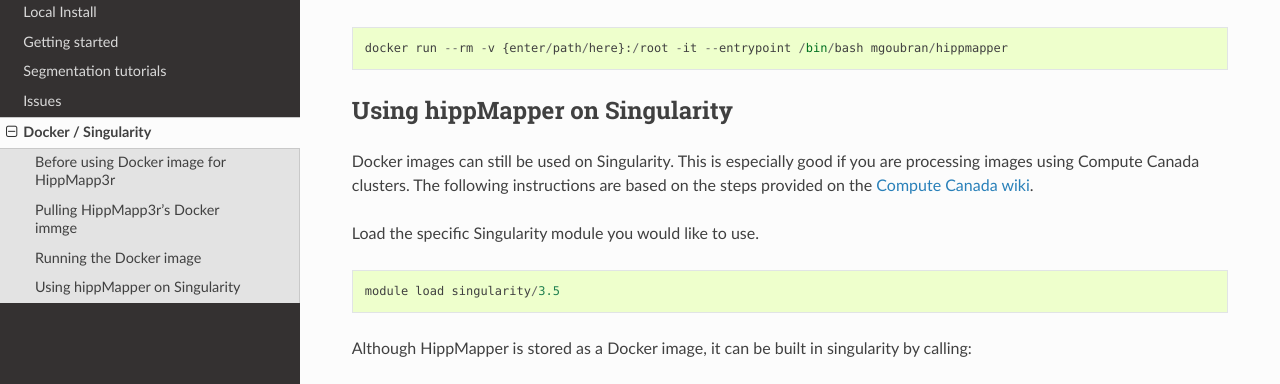
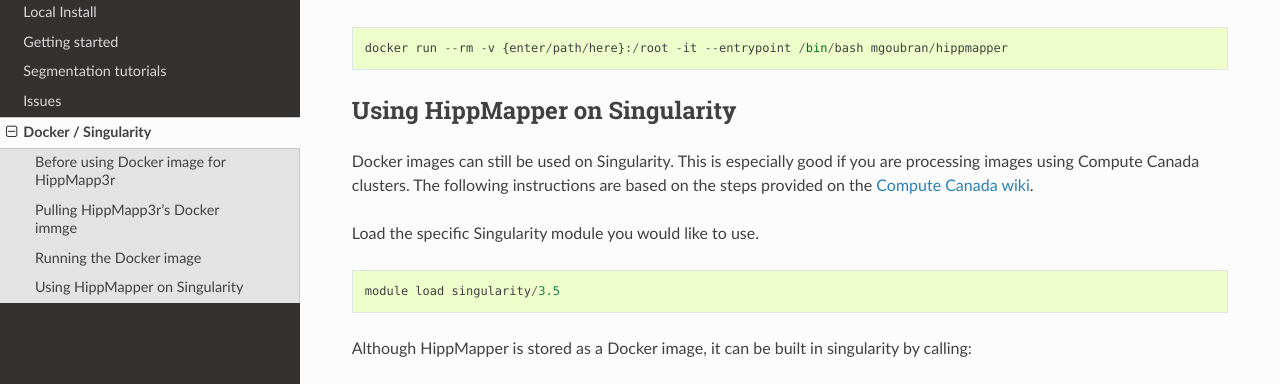
Before and after one commit to AICONSlab/HippMapp3r, a Sphinx documentation site: the page built from docs/docker.md, in a window 1280 px wide and 900 px high, scrolled down 952 px. Shown: the part 169-553 px from the top of the window. Built offline with Sphinx 7.4.7 and the Read the Docs theme 2.0.0, drawn with Linux system fonts in a browser that asks for light colours.

```diff
--- a/docs/docker.md
+++ b/docs/docker.md
@@ -40,7 +40,7 @@ To run the Docker container in an interactive shell, run
 
 
 
-## Using hippMapper on Singularity
+## Using HippMapper on Singularity
 
 Docker images can still be used on Singularity. This is especially good if you are processing images using Compute Canada clusters. The following instructions are based on the steps provided on the [Compute Canada wiki](https://docs.computecanada.ca/wiki/Singularity).
 
```
